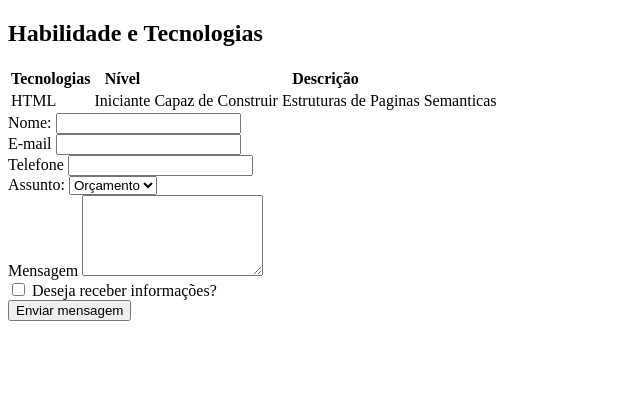
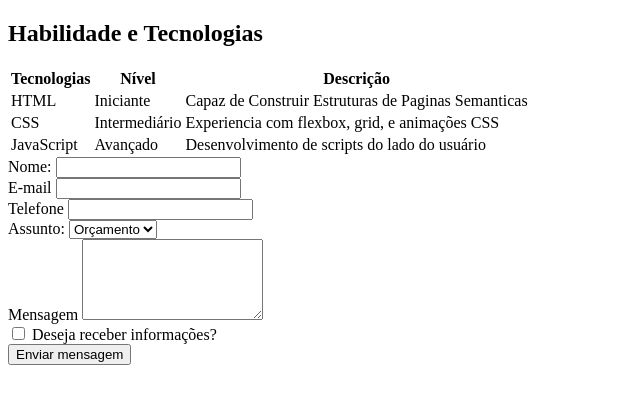
Before and after one commit to Alex-Matos-72/alex_matos, a plain HTML site: page index.html in a window 1280 px wide. Shown: the whole page, without its empty margins (0-640 px from the left). Drawn offline with Linux system fonts and the light colour scheme.

Commit message:
Update index.html

```diff
--- a/index.html
+++ b/index.html
@@ -26,12 +26,20 @@
             <tbody>
 
                 <tr>
-
                     <td>HTML</td>
                     <td>Iniciante</td>
                     <td>Capaz de Construir Estruturas de Paginas Semanticas</td>
+                </tr>
 
+                <tr>
+                    <td>CSS</td>
+                    <td>Intermediário</td>
+                    <td>Experiencia com flexbox, grid, e animações CSS</td>
                 </tr>
+
+                <td>JavaScript</td>
+                <td>Avançado</td>
+                <td>Desenvolvimento de scripts do lado do usuário</td>
 
             </tbody>
 
```
